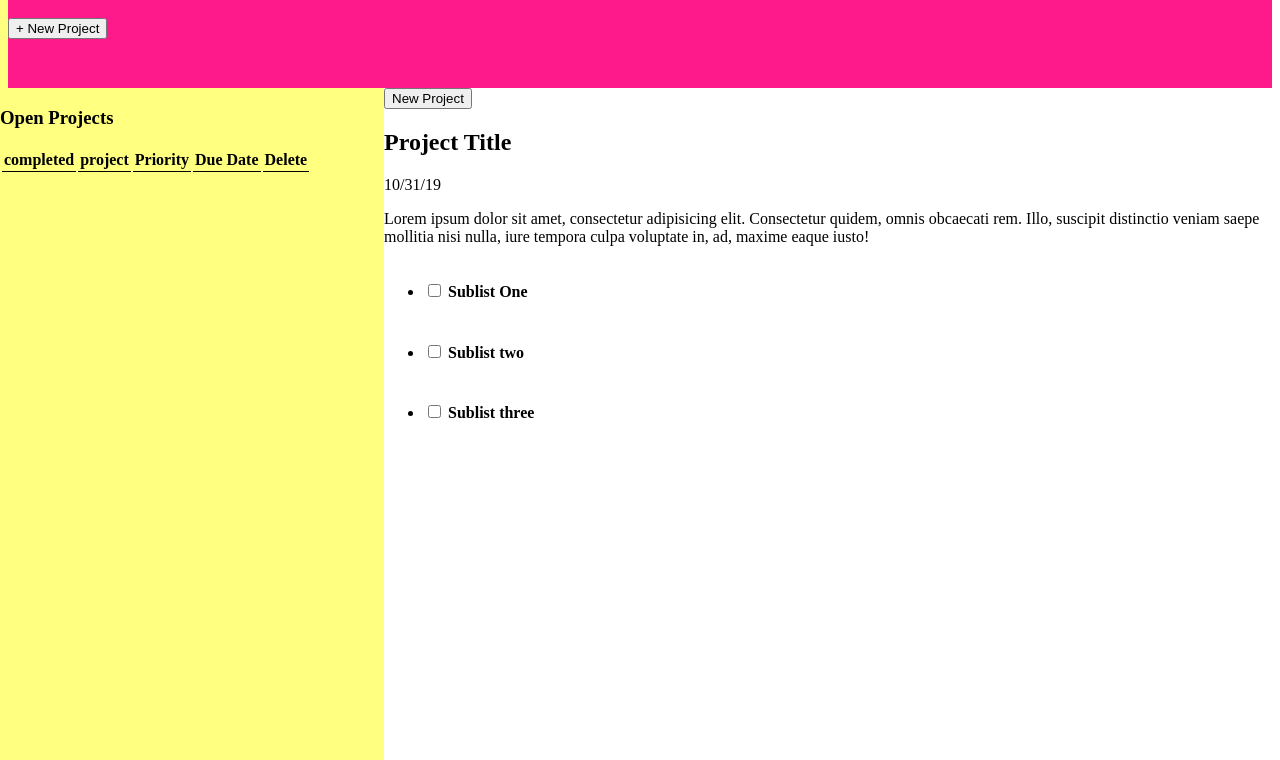
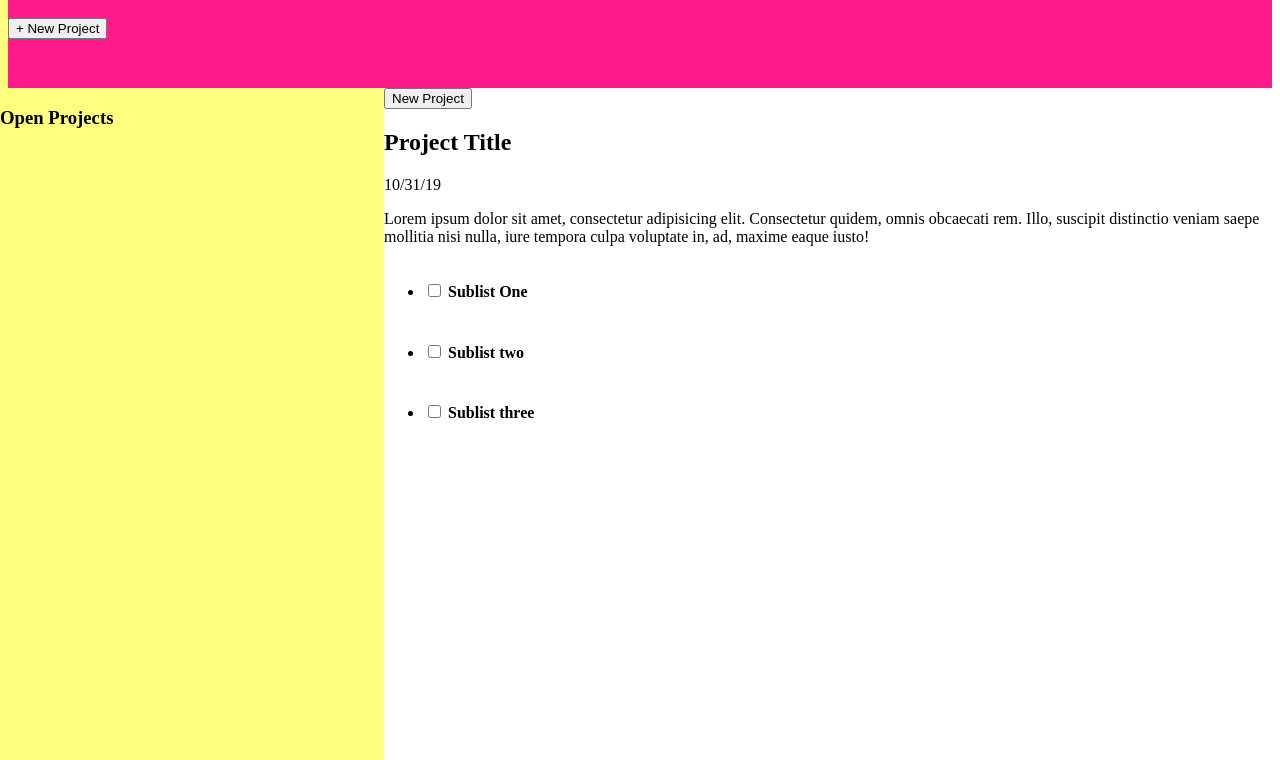
Before and after one commit to a6macleod/js_todo, a plain HTML site: page index.html in a window 1280 px wide. Shown: the part 40-800 px from the top of the page. Drawn offline with Linux system fonts and the light colour scheme.

Commit message:
Add highlight events for sidebar

```diff
--- a/index.html
+++ b/index.html
@@ -17,15 +17,9 @@
 
 			<h3>Open Projects</h3>
 
-			<table>
-				<tr>
-					<th>completed</th>
-					<th>project</th>
-					<th>Priority</th>
-					<th>Due Date</th>
-					<th>Delete</th>
-				</tr>
-			</table>
+			<div id="project-list">
+
+			</div>
 
 		</div>
 
--- a/style.css
+++ b/style.css
@@ -35,3 +35,11 @@ th { border-bottom: 1px solid black; margin: 0; padding: 2px; }
 .sublistItem {
 	display: inline-block;
 }
+
+.side-project-container:hover {
+	background-color: #d9ffcc;
+}
+
+.currentProject, .currentProject:hover  {
+	background-color: #008000;
+}
```
